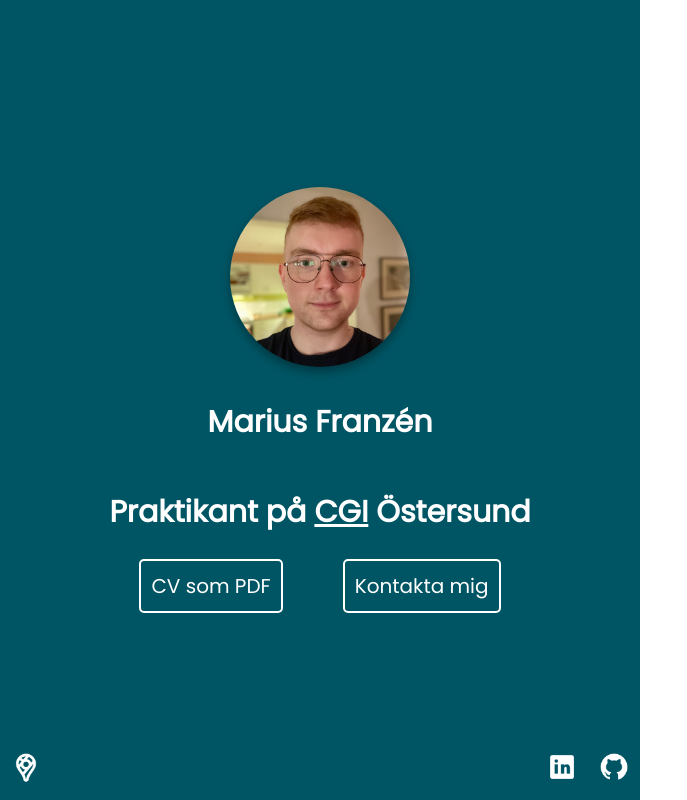
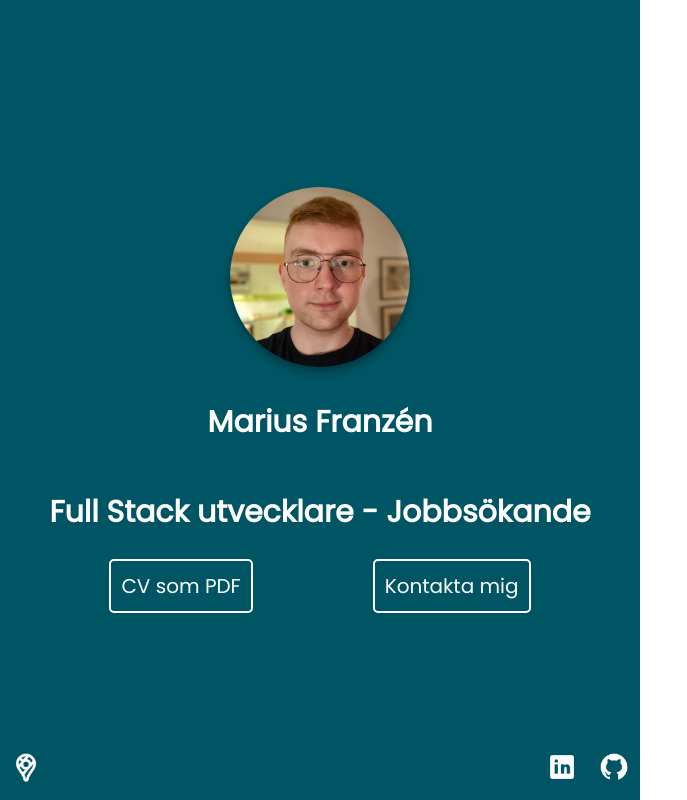
Before and after one commit to mariusfranzen/mariusfranzen.github.io, a React (Create React App) app: page / in a window 1280 px wide. Shown: the whole page, without its empty margins (0-687 px from the left). Built offline with nearby package versions, Linux system fonts and the light colour scheme.

Commit message:
Started working on rightSection

```diff
--- a/src/components/leftSection/Profile.js
+++ b/src/components/leftSection/Profile.js
@@ -8,7 +8,7 @@
                 <img className="profile-picture" src={ProfilePicture} alt="selfie" />
             </div>
             <h1>Marius Franzén</h1>
-            <h2>Praktikant på <a href="https://www.cgi.com/sverige/sv">CGI</a> Östersund</h2>
+            <h2>Full Stack utvecklare - Jobbsökande</h2>
             <div className="row-group profile-button-group">
                 <button className="profile-button">CV som PDF</button>
                 <button className="profile-button">Kontakta mig</button>
--- a/src/components/rightSection/RightSection.js
+++ b/src/components/rightSection/RightSection.js
@@ -1,9 +1,10 @@
-import React from 'react'
+import React from 'react';
+import Section from './Section';
 
 function RightSection() {
     return (
         <div className="rightSection">
-
+            <Section />
         </div>
     )
 }
--- /dev/null
+++ b/src/components/rightSection/Section.js
@@ -0,0 +1,14 @@
+import { React, useEffect, useState } from 'react'
+
+function Section(props) {
+    const [header, setHeader] = useState(props.header);
+    const [text, setText] = useState(props.text);
+
+    return (
+        <div>
+
+        </div>
+    )
+}
+
+export default Section
```
Also changed, not shown: 1 other file (tests, documents, lock files or other folders).
